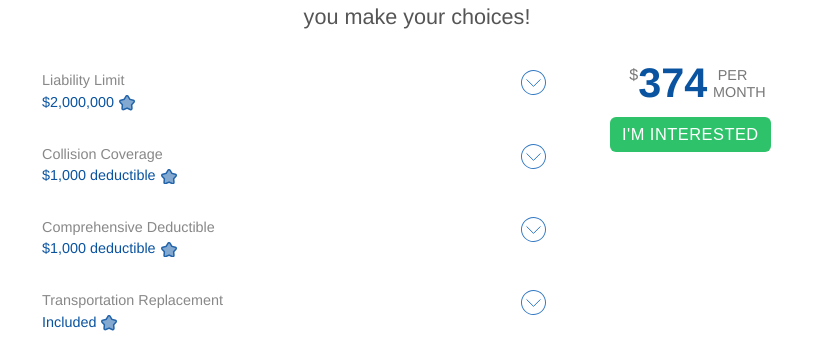
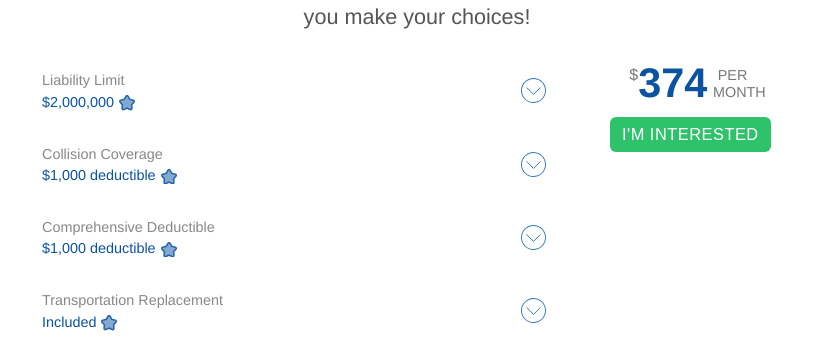
Before and after one commit to tobyl/recommended, a React (Create React App) app: page / in a window 1280 px wide. Shown: the part 426-787 px from the top of the page, without its empty margins (223-1056 px from the left). Built offline with nearby package versions, Linux system fonts and the light colour scheme.

Commit message:
spacing fix

```diff
--- a/src/Item.scss
+++ b/src/Item.scss
@@ -23,6 +23,7 @@
       float: right;
       display: block;
       width: 25px;
+      margin-top: 8px;
       transition: transform 340ms ease-out;
       svg {
         display: block;
--- a/src/VehicleItem.js
+++ b/src/VehicleItem.js
@@ -1,4 +1,4 @@
-import React, { useState, useContext } from 'react'
+import React, { useContext } from 'react'
 import { vehicles } from './data'
 import Radio from './Radio'
 import { AppContext } from './App'
```
